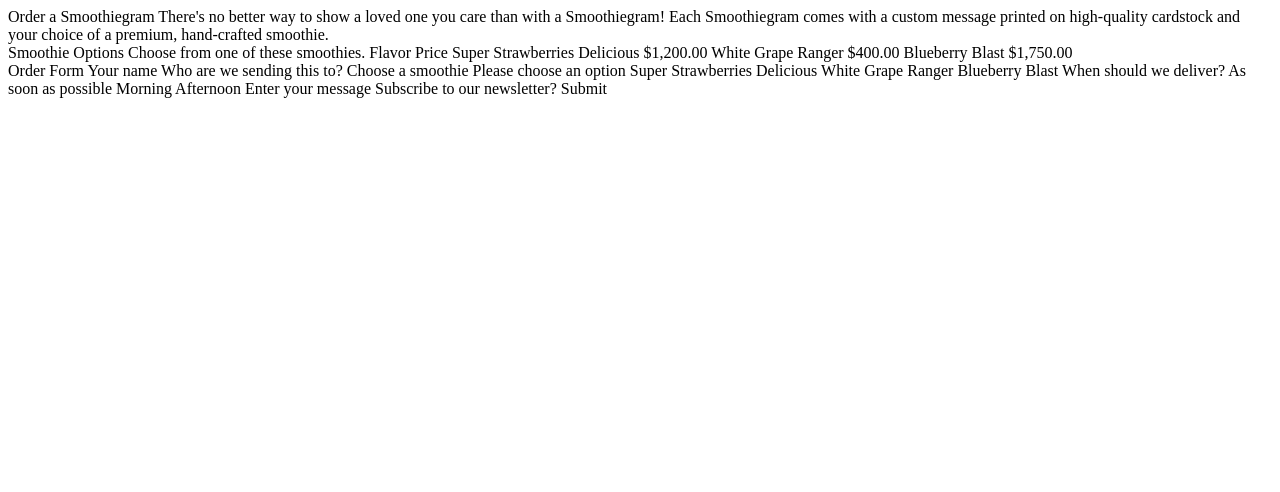
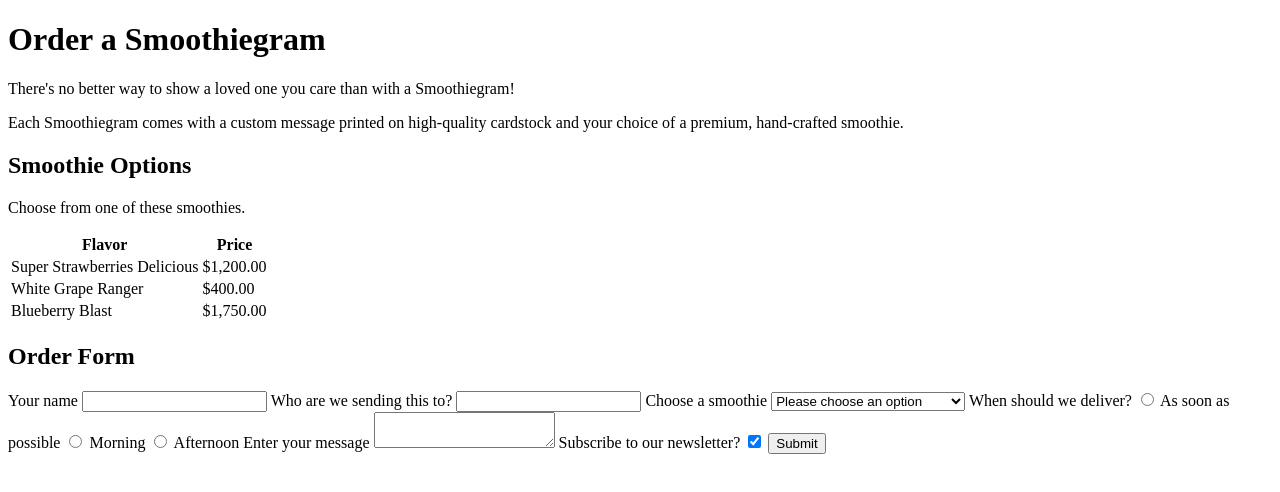
Before and after one commit to sbrown3212/wb-html-css-basics, a plain HTML site: page index.html in a window 1280 px wide. Drawn offline with Linux system fonts and the light colour scheme.

Commit message:
completed basic HTML layout

```diff
--- a/index.html
+++ b/index.html
@@ -8,21 +8,87 @@
 
   <body>
     <header>
-      Order a Smoothiegram There's no better way to show a loved one you care than with a
-      Smoothiegram! Each Smoothiegram comes with a custom message printed on high-quality cardstock
-      and your choice of a premium, hand-crafted smoothie.
+      <h1>
+        Order a Smoothiegram
+      </h1>
+      <p>
+        There's no better way to show a loved one you care than with a Smoothiegram!
+      </p>
+      <p>
+        Each Smoothiegram comes with a custom message printed on high-quality cardstock and your choice of a premium, hand-crafted smoothie.
+      </p>
     </header>
 
     <main>
       <section>
-        Smoothie Options Choose from one of these smoothies. Flavor Price Super Strawberries
-        Delicious $1,200.00 White Grape Ranger $400.00 Blueberry Blast $1,750.00
+        <h2>
+          Smoothie Options
+        </h2>
+        <p>
+          Choose from one of these smoothies.
+        </p>
+        <table>
+          <thead>
+            <tr>
+              <th>Flavor</th>
+              <th>Price</th>
+            </tr>
+          </thead>
+          <tbody>
+            <tr>
+              <td>Super Strawberries Delicious</td>
+              <td>$1,200.00</td>
+            </tr>
+            <tr>
+              <td>White Grape Ranger</td>
+              <td>$400.00</td>
+            </tr>
+            <tr>
+              <td>Blueberry Blast</td>
+              <td>$1,750.00</td>
+            </tr>
+          </tbody>
+        </table>
       </section>
 
       <section>
-        Order Form Your name Who are we sending this to? Choose a smoothie Please choose an option
-        Super Strawberries Delicious White Grape Ranger Blueberry Blast When should we deliver? As
-        soon as possible Morning Afternoon Enter your message Subscribe to our newsletter? Submit
+        <h2>
+          Order Form
+        </h2>
+        <form action="">
+          <label for="">Your name</label>
+          <input type="text" name="name" id="">
+
+          <label for="">Who are we sending this to?</label>
+          <input type="text" name="recipient">
+
+          <label for="">Choose a smoothie</label>
+          <select name="" id="">
+            <option value="">Please choose an option</option>
+            <option value="super strawberries delicious">Super Strawberries Delicious</option>
+            <option value="white grape ranger">White Grape Ranger</option>
+            <option value="blueberry blast">Blueberry Blast</option>
+          </select>
+
+          <span>When should we deliver?</span>
+          <input type="radio" name="delivery-time" id="asap">
+          <label for="asap">As soon as possible</label>
+
+          <input type="radio" name="delivery-time" id="morning">
+          <label for="morning">Morning</label>
+
+          <input type="radio" name="delivery-time" id="afternoon">
+          <label for="afternoon">Afternoon</label>
+
+          <label for="message">Enter your message</label>
+          <textarea name="message" id="message"></textarea>
+
+          <label for="subscribe">Subscribe to our newsletter?</label>
+          <input type="checkbox" name="subscribe" id="subscribe" checked>
+
+          <input type="submit" value="Submit">
+        </form>
+
       </section>
     </main>
   </body>
```
